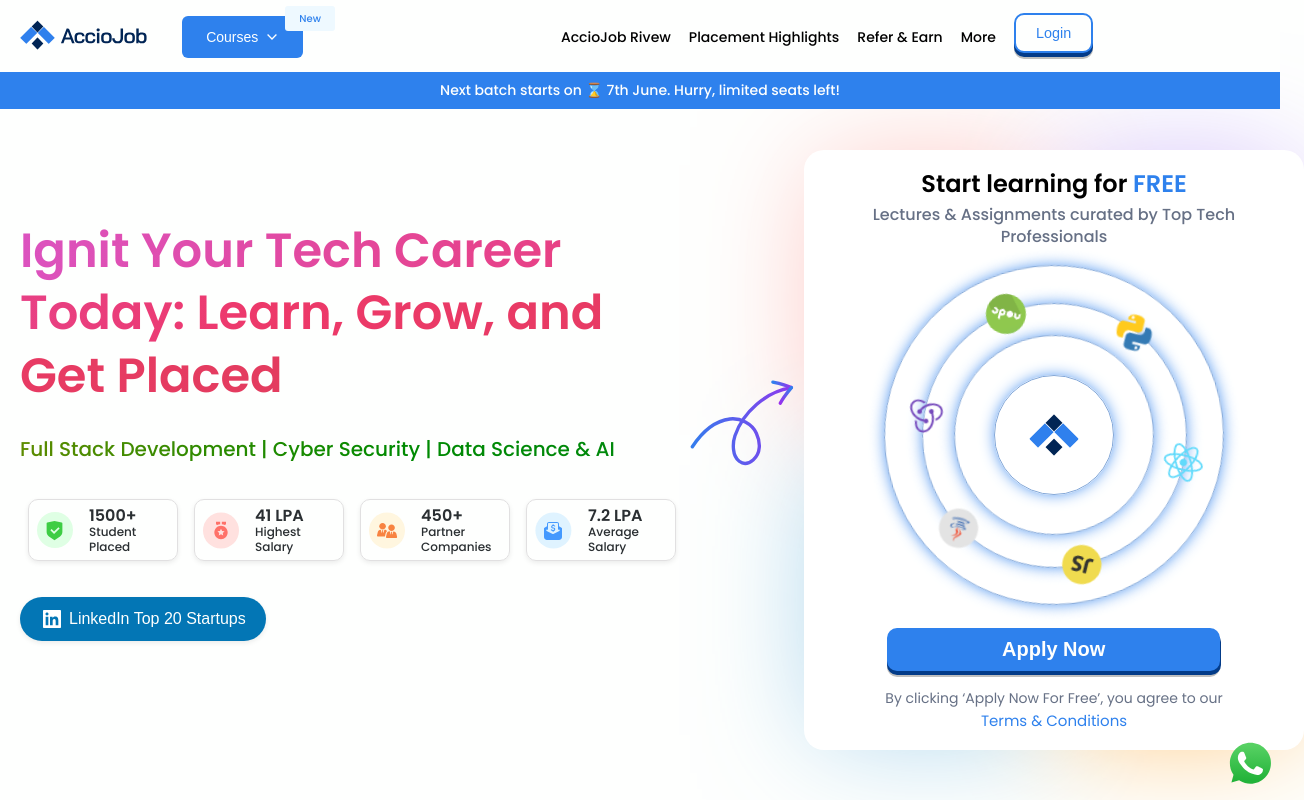
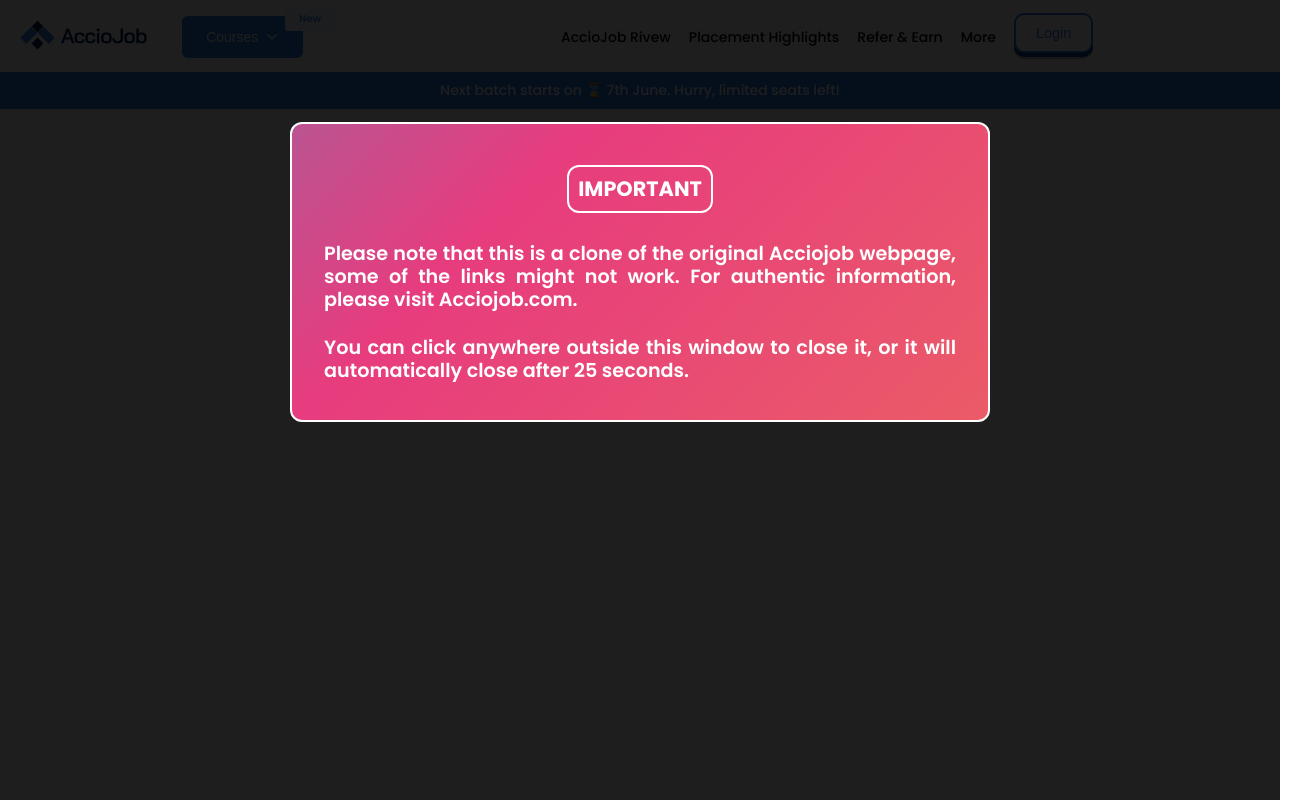
Before and after one commit to Abhi8016/accioJob-clone, a React (Vite) app: page / in a window 1280 px wide. Shown: the top 800 px of the page, 1304 px wide, since content can reach past the window. Built offline with nearby package versions, Linux system fonts and the light colour scheme.

Commit message:
modal added

```diff
--- a/package.json
+++ b/package.json
@@ -10,6 +10,7 @@
     "preview": "vite preview"
   },
   "dependencies": {
+    "framer-motion": "^11.2.11",
     "react": "^18.2.0",
     "react-dom": "^18.2.0",
     "react-icons": "^5.2.1",
--- a/src/components/header/Header.jsx
+++ b/src/components/header/Header.jsx
@@ -48,13 +48,13 @@
       >
         <ContentWrapper>
           <div className="left">
-            <div className="logo">
+            <a className="logo" href="/">
               <div className="rotate">
                 {" "}
                 <img src={accioLogo} alt="logo image" />
               </div>
               <img src={acciojobLogo} alt="logo image" />
-            </div>
+            </a>
             <div className="leftSide">
               <div className="courseBtn">
                 <button
@@ -147,9 +147,9 @@
         )}
         {/* </ContentWrapper> */}
         {/* <ContentWrapper> */}
-          <div className="notice">
-            <p>Next batch starts on ⌛️ 7th June. Hurry, limited seats left!</p>
-          </div>
+        <div className="notice">
+          <p>Next batch starts on ⌛️ 7th June. Hurry, limited seats left!</p>
+        </div>
         {/* </ContentWrapper> */}
       </header>
       {courseListView && (
@@ -170,13 +170,7 @@
               <div>
                 Classroom Program<span className="new">New</span>
               </div>
-              <div
-                onClick={() => {
-                  navigate("/kjjkkj");
-                }}
-              >
-                MERN Full Stack Development
-              </div>
+              <div>MERN Full Stack Development</div>
               <div>JAVA Full Stack Development</div>
               <div>Data Science & AI</div>
             </div>
--- /dev/null
+++ b/src/components/modal/Modal.jsx
@@ -0,0 +1,41 @@
+import React from "react";
+import { motion } from "framer-motion";
+import Backdrop from "../modal/backdrop/Backdrop";
+import "./styles.scss";
+const Modal = ({ handleClose, text1, text2, title }) => {
+  const dropIn = {
+    hidden: {
+      y: "-100vh",
+      opacity: 0,
+    },
+    visible: {
+      y: "0",
+      opacity: 1,
+      transition: {
+        duration: 0.1,
+        type: "spring",
+        dumping: 2,
+        stiffness: 100,
+      },
+    },
+    exit: { y: "100vh", opacity: 0 },
+  };
+  return (
+    <Backdrop onClick={handleClose}>
+      <motion.div
+        onClick={(e) => e.stopPropagation()}
+        className="modal gradient-m"
+        variants={dropIn}
+        initial="hidden"
+        animate="visible"
+        exit="exit"
+      >
+        <h2>{title}</h2>
+        <p>{text1}</p>
+        <p>{text2}</p>
+      </motion.div>
+    </Backdrop>
+  );
+};
+
+export default Modal;
--- /dev/null
+++ b/src/components/modal/backdrop/Backdrop.jsx
@@ -0,0 +1,18 @@
+import React from "react";
+import { motion } from "framer-motion";
+import "./styles.scss";
+const Backdrop = ({ children, onClick }) => {
+  return (
+    <motion.div
+      className="backdrop"
+      onClick={onClick}
+      initial={{ opacity: 0 }}
+      animate={{ opacity: 1 }}
+      exit={{ opacity: 0 }}
+    >
+      {children}
+    </motion.div>
+  );
+};
+
+export default Backdrop;
--- /dev/null
+++ b/src/components/modal/backdrop/styles.scss
@@ -0,0 +1,12 @@
+.backdrop {
+    position: absolute;
+    top: 0;
+    left: 0;
+    height: 100vh;
+    width: 100%;
+    background: #000000e1;
+    display: flex;
+    justify-content: center;
+    align-items: center;
+    z-index: 10000;
+  }
--- /dev/null
+++ b/src/components/modal/styles.scss
@@ -0,0 +1,56 @@
+.modal {
+  width: clamp(50%, 700px, 90%);
+  height: min(50%, 300px);
+  border-radius: 12px;
+  border: 2px solid var(--white);
+  padding: 0 2rem;
+  display: flex;
+  justify-content: center;
+  flex-direction: column;
+  align-items: center;
+  z-index: 9000099999999;
+  margin: 2rem;
+  margin-top: -14rem;
+}
+.gradient-m {
+  background: linear-gradient(-45deg, #ee7752, #e73c7e, #23a6d5, #23d5ab);
+  background-size: 400% 400%;
+  animation: gradient1 10s ease infinite;
+}
+@keyframes gradient1 {
+  0% {
+    background-position: 0% 50%;
+  }
+  50% {
+    background-position: 100% 50%;
+  }
+  100% {
+    background-position: 0% 50%;
+  }
+}
+.modal p {
+  text-align: justify;
+  font-size: 1.2rem;
+  font-weight: 600;
+  color: var(--white);
+  margin-top: 25px;
+}
+.modal h2 {
+  text-align: justify;
+  font-size: 1.3rem;
+  border-radius: 12px;
+  border: 2px solid var(--white);
+  /* text-decoration: underline; */
+  text-transform: uppercase;
+  padding: 0.6rem;
+  margin: 0.2rem;
+  color: var(--white);
+}
+@media only screen and (max-width: 800px) {
+  .modal p {
+    text-align: justify;
+    font-size: 0.9rem;
+    font-weight: 600;
+    color: var(--white);
+  }
+}
--- a/src/pages/home/Home.jsx
+++ b/src/pages/home/Home.jsx
@@ -24,11 +24,23 @@
 import { useLocation } from "react-router-dom";
 import { useState } from "react";
 import TypeWriter from "../../components/typeWriter/TypeWriter";
+import Modal from "../../components/modal/Modal";
 
 const Home = () => {
   const location = useLocation();
   const [lastScrollY, setLastScrollY] = useState(0);
   const [show, setShow] = useState("hide");
+
+  const [modalOpen, setModalopen] = useState(true);
+  const close = () => setModalopen(false);
+  const open = () => setModalopen(true);
+
+  useEffect(() => {
+    const timeout = setTimeout(() => {
+      setModalopen(false);
+    }, 25000);
+    return () => timeout;
+  }, [modalOpen]);
 
   useEffect(() => {
     window.scrollTo(0, 0);
@@ -54,6 +66,20 @@
   }, [lastScrollY]);
 
   return (
+    <>
+      {modalOpen && (
+        <Modal
+          modalOpen={modalOpen}
+          handleClose={close}
+          title={"Important"}
+          text1={`Please note that this is a clone of the original Acciojob webpage, some of the links might not work. For authentic information, please visit Acciojob.com.`}
+          text2={
+            "You can click anywhere outside this window to close it, or it will automatically close after 25 seconds."
+          }
+        />
+      )}
+      {!modalOpen && (
+        <>
           <div className="home">
             <ContentWrapper>
               <div className="heroSection">
@@ -152,7 +178,10 @@
               </a>
 
               <div>
-          <a href="https://authentication.acciojob.com/sign-up" target="_blank">
+                <a
+                  href="https://authentication.acciojob.com/sign-up"
+                  target="_blank"
+                >
                   <CommonButton
                     text={"Apply Now >"}
                     paddingHV={"10px 85px"}
@@ -170,6 +199,9 @@
               <img src={whatsApp} alt="logo" />
             </a>
           </div>
+        </>
+      )}
+    </>
   );
 };
 
--- a/src/pages/home/instructors/Instructors.jsx
+++ b/src/pages/home/instructors/Instructors.jsx
@@ -14,8 +14,8 @@
     const container = carouselContainer.current;
     const scrollAmount =
       dir === "left"
-        ? container.scrollLeft - (container.offsetWidth + 30)
-        : container.scrollLeft + (container.offsetWidth + 30);
+        ? container.scrollLeft - (900)
+        : container.scrollLeft + (900);
 
     container.scrollTo({
       left: scrollAmount,
```
Also changed, not shown: 1 other file (tests, documents, lock files or other folders). Lines whose indentation alone changed are shown as unchanged.
